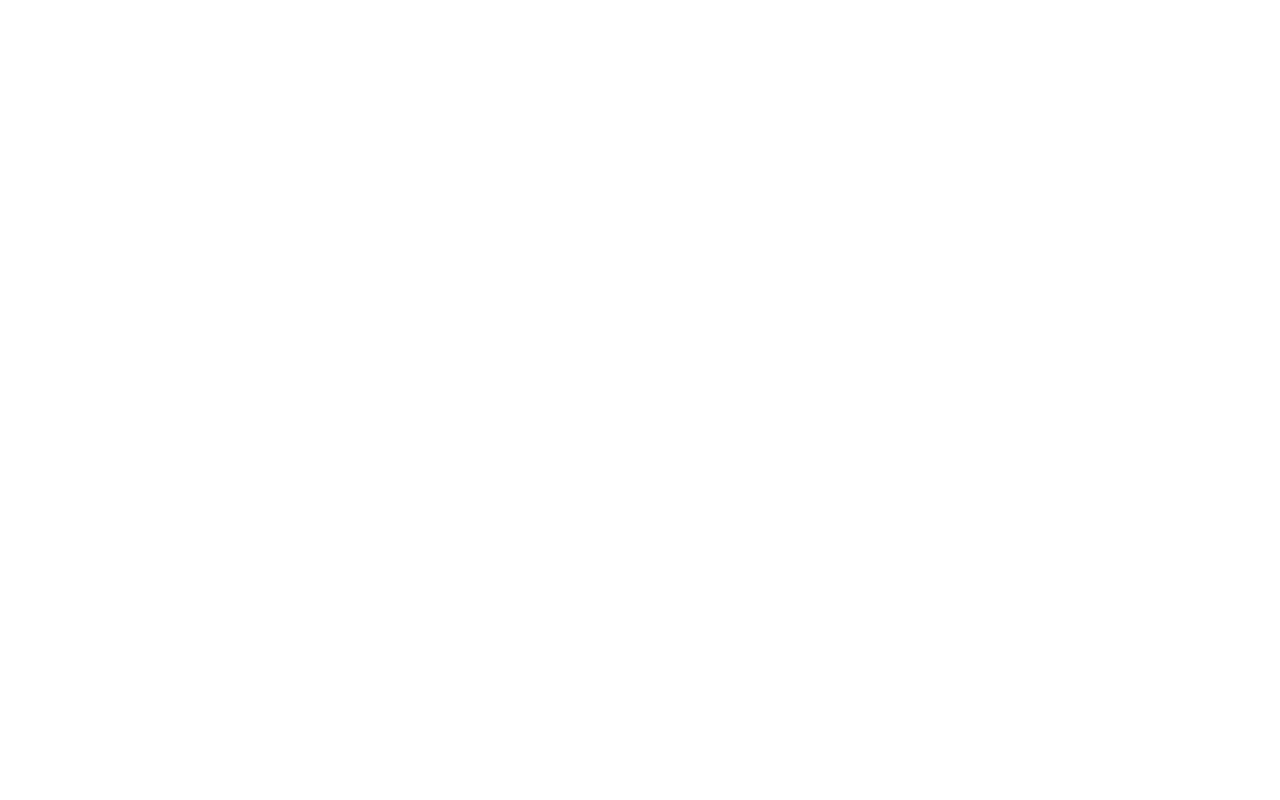
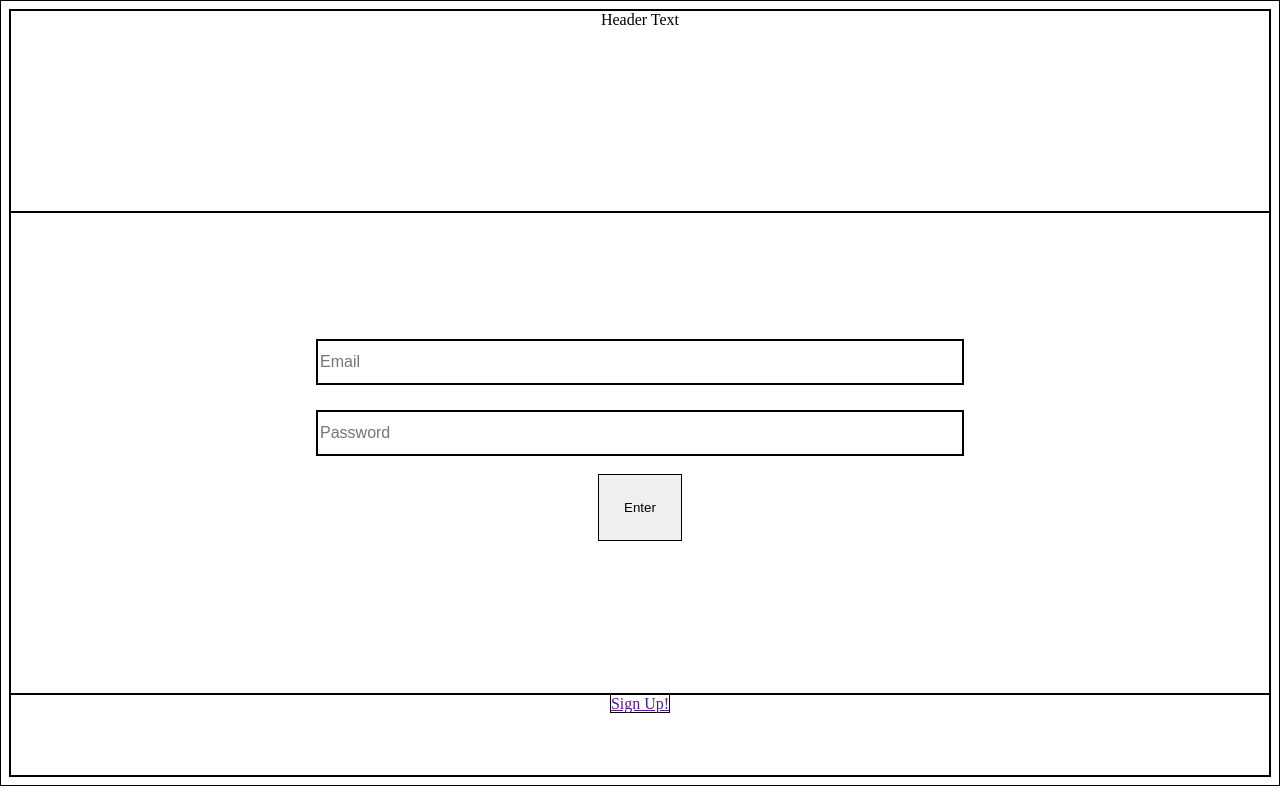
Before and after one commit to R5meason/vape, a plain HTML site: page index.html in a window 1280 px wide. Drawn offline with Linux system fonts and the light colour scheme.

Commit message:
added inputs to index

```diff
--- a/index.html
+++ b/index.html
@@ -8,6 +8,18 @@
     <script src="script.js"></script>
 </head>
 <body>
+<header id="login_header">Header Text</header>
+<div id="login">
+    <input type="text" id="email_input" placeholder="Email">
+    <br>
+    <input type="text" id="password_input" placeholder="Password">
+    <br>
+    <br>
+    <button id="login_submit" onclick="">Enter</button>
+</div>
+<footer id="login_footer">
+    <a href="">Sign Up!</a>
+</footer>
 
 </body>
 </html>
--- a/style.css
+++ b/style.css
@@ -0,0 +1,41 @@
+*{
+    border: 1px solid black;
+}
+
+#login_header {
+    height: 25vh;
+    text-align: center;
+}
+
+#login {
+    text-align: center;
+    height: 60vh;
+
+}
+
+#login input {
+    height: 5vh;
+    width: 50vw;
+    font-size: 1em;
+    border: 2px solid black;
+}
+
+#email_input {
+    margin-top: 10%;
+}
+
+#password_input {
+    margin-top: 2%;
+}
+
+#login_submit{
+    /*width: 15%;*/
+    /*height: 5%;*/
+    padding: 2%;
+}
+
+#login_footer {
+    height: 10vh;
+    text-align: center;
+
+}
```
